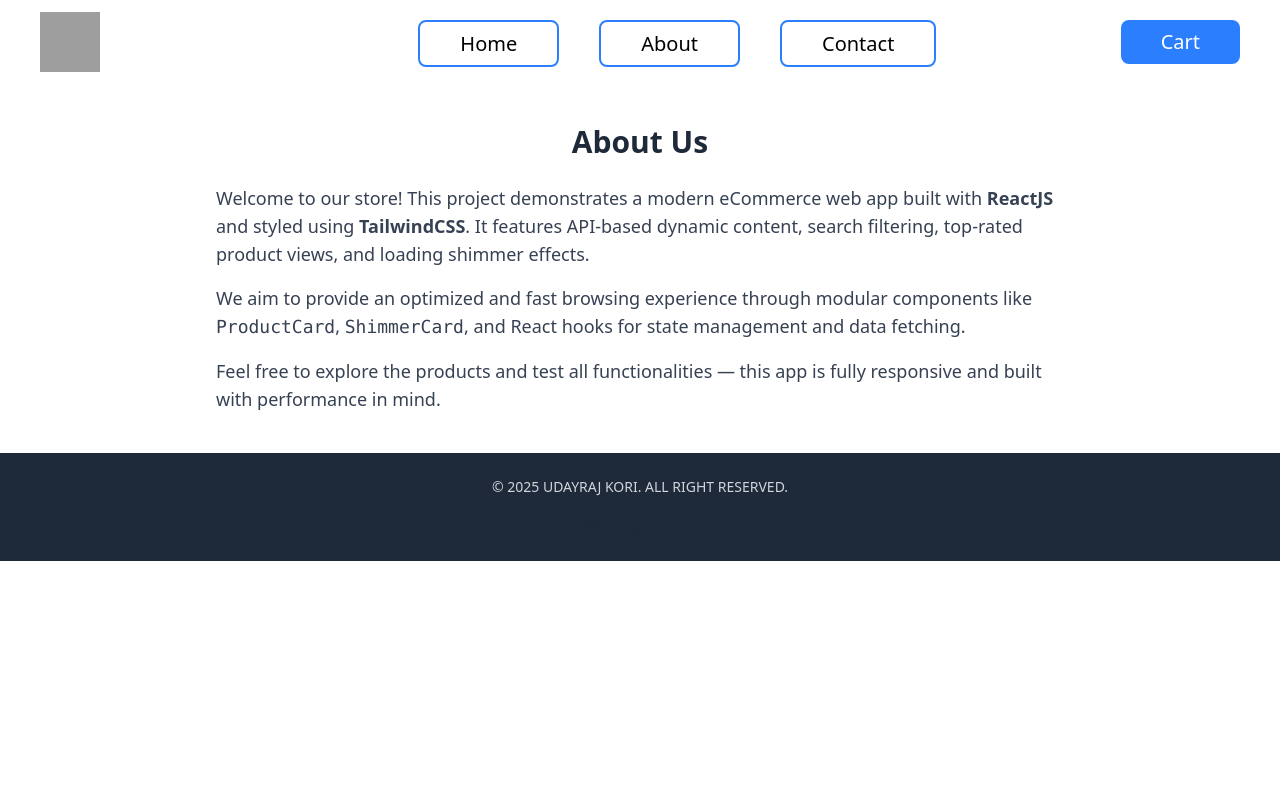
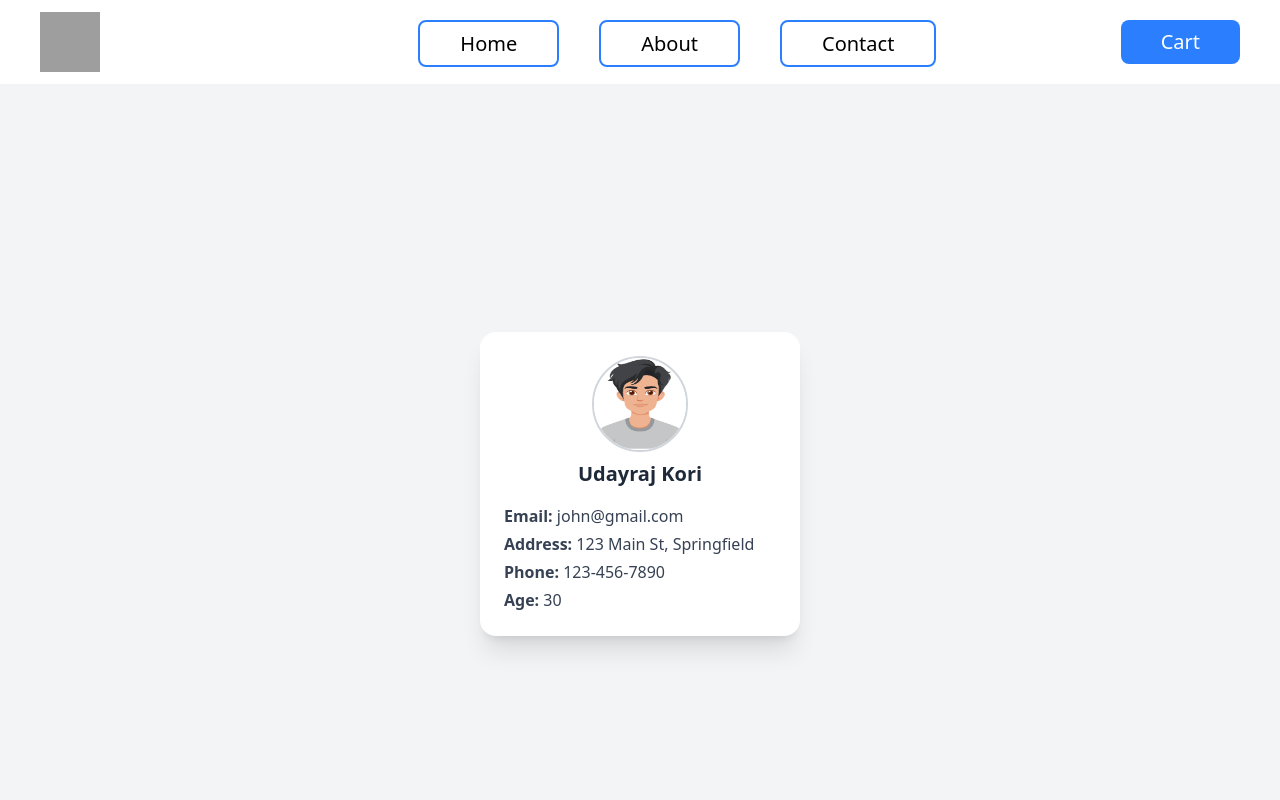
Before and after one commit to UdayrajKori/E-commerce-website, a React (Vite) app: page /about in a window 1280 px wide. Shown: the top 800 px of the page. Built offline with nearby package versions, Linux system fonts and the light colour scheme; grey boxes are pictures that could not be loaded.

Commit message:
added the context api but i not working properly

```diff
--- a/src/components/About.jsx
+++ b/src/components/About.jsx
@@ -1,26 +1,21 @@
+import React from "react";
+import Profile from "./Profile";
+import profileImage from "../assets/profileImage.jpg";
+import NewProfile from "./NewProfile";
+
 const About = () => {
+  const user = {
+    name: "Udayraj Kori",
+    avtar: profileImage,
+    email: "john@gmail.com",
+    address: "123 Main St, Springfield",
+    phone: "123-456-7890",
+    age: 30,
+  };
   return (
-    <section className="max-w-4xl mx-auto px-6 py-10">
-      <h1 className="text-3xl font-bold text-center text-gray-800 mb-6">
-        About Us
-      </h1>
-      <p className="text-gray-700 text-lg leading-7 mb-4">
-        Welcome to our store! This project demonstrates a modern eCommerce web
-        app built with <strong>ReactJS</strong> and styled using{" "}
-        <strong>TailwindCSS</strong>. It features API-based dynamic content,
-        search filtering, top-rated product views, and loading shimmer effects.
-      </p>
-      <p className="text-gray-700 text-lg leading-7 mb-4">
-        We aim to provide an optimized and fast browsing experience through
-        modular components like <code>ProductCard</code>,{" "}
-        <code>ShimmerCard</code>, and React hooks for state management and data
-        fetching.
-      </p>
-      <p className="text-gray-700 text-lg leading-7">
-        Feel free to explore the products and test all functionalities — this
-        app is fully responsive and built with performance in mind.
-      </p>
-    </section>
+    <div>
+      <Profile user={user} />
+    </div>
   );
 };
 
--- /dev/null
+++ b/src/components/NewProfile.jsx
@@ -0,0 +1,36 @@
+import React from "react";
+import Profile from "./Profile";
+
+const NewProfile = (props) => {
+  const user = props.user;
+  return (
+    <div className="flex items-center justify-center min-h-screen bg-gray-100">
+      <div className="bg-white shadow-xl rounded-2xl p-6 w-80">
+        <div className="flex flex-col items-center mb-4">
+          <img
+            src={user.avtar}
+            alt="Profile"
+            className="w-24 h-24 rounded-full mb-2 border-2 border-gray-300"
+          />
+          <h2 className="text-xl font-bold text-gray-800">{user.name}</h2>
+        </div>
+        <div className="text-gray-700 space-y-1">
+          <p>
+            <span className="font-semibold">Email:</span> {user.email}
+          </p>
+          <p>
+            <span className="font-semibold">Address:</span> {user.address}
+          </p>
+          <p>
+            <span className="font-semibold">Phone:</span> {user.phone}
+          </p>
+          <p>
+            <span className="font-semibold">Age:</span> {user.age}
+          </p>
+        </div>
+      </div>
+    </div>
+  );
+};
+
+export default NewProfile;
--- /dev/null
+++ b/src/components/Profile.jsx
@@ -0,0 +1,13 @@
+import React from "react";
+import About from "./About";
+import NewProfile from "./NewProfile";
+
+const Profile = (props) => {
+  return (
+    <>
+      <NewProfile user={props.user} />
+    </>
+  );
+};
+
+export default Profile;
--- /dev/null
+++ b/src/components/context/userDetailContex.js
@@ -0,0 +1,5 @@
+import { createContext } from "react";
+
+const UserContext = createContext();
+
+export const UserProvider = UserContext;
```
Also changed, not shown: src/assets/profileImage.jpg (added).
